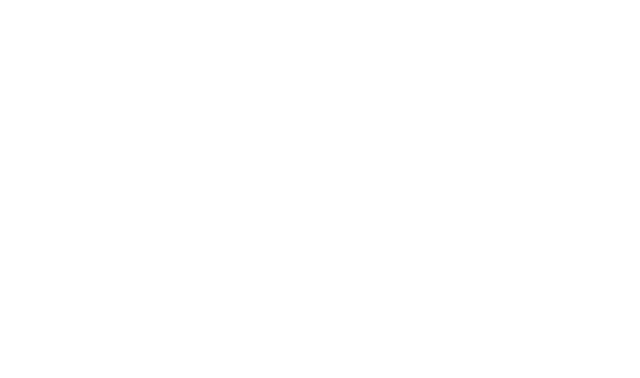
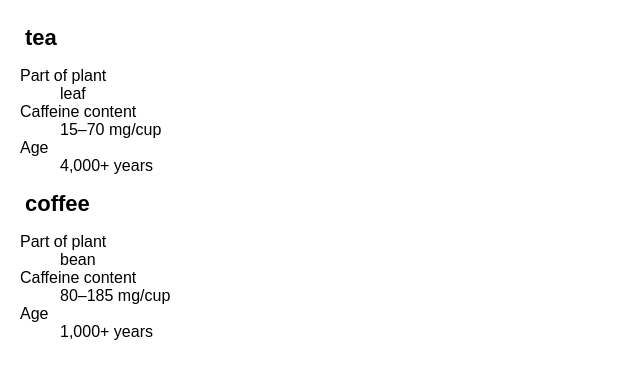
Before and after one commit to Joesepherus/react-learning-new, a React (Create React App) app: page /conditional-rendering-challenge3 in a window 1280 px wide. Before the commit this address had no page. Shown: the top 378 px of the page, without its empty margins (0-640 px from the left). Built offline with nearby package versions, Linux system fonts and the light colour scheme.

Commit message:
Add conditionalRendering.

```diff
--- a/src/App.js
+++ b/src/App.js
@@ -83,6 +83,9 @@
 import PassingProps_Challenge1 from "./passingProps/PassingProps_Challenge1";
 import PassingProps_Challenge2 from "./passingProps/PassingProps_Challenge2";
 import PassingProps_Challenge3 from "./passingProps/PassingProps_Challenge3";
+import ConditionalRendering_Challenge1 from "./conditionalRendering/ConditionalRendering_Challenge1";
+import ConditionalRendering_Challenge2 from "./conditionalRendering/ConditionalRendering_Challenge2";
+import ConditionalRendering_Challenge3 from "./conditionalRendering/ConditionalRendering_Challenge3";
 
 import "./styles.css";
 
@@ -414,6 +417,21 @@
     path: "passing-props-challenge3",
     element: PassingProps_Challenge3,
   },
+  {
+    name: "ConditionalRendering_Challenge1",
+    path: "conditional-rendering-challenge1",
+    element: ConditionalRendering_Challenge1,
+  },
+  {
+    name: "ConditionalRendering_Challenge2",
+    path: "conditional-rendering-challenge2",
+    element: ConditionalRendering_Challenge2,
+  },
+  {
+    name: "ConditionalRendering_Challenge3",
+    path: "conditional-rendering-challenge3",
+    element: ConditionalRendering_Challenge3,
+  },
 ];
 
 // HomePage component that lists all components in cards
--- /dev/null
+++ b/src/conditionalRendering/ConditionalRendering_Challenge1.js
@@ -0,0 +1,20 @@
+function Item({ name, isPacked }) {
+  return (
+    <li className="item">
+      {name} {isPacked ? "✅" : "❌"}
+    </li>
+  );
+}
+
+export default function PackingList() {
+  return (
+    <section>
+      <h1>Sally Ride's Packing List</h1>
+      <ul>
+        <Item isPacked={true} name="Space suit" />
+        <Item isPacked={true} name="Helmet with a golden leaf" />
+        <Item isPacked={false} name="Photo of Tam" />
+      </ul>
+    </section>
+  );
+}
--- /dev/null
+++ b/src/conditionalRendering/ConditionalRendering_Challenge2.js
@@ -0,0 +1,29 @@
+function Item({ name, importance }) {
+  return (
+    <li className="item">
+      {name} {importance > 0 ? `(Importance: ${importance})` : null}
+    </li>
+  );
+}
+
+export default function PackingList() {
+  return (
+    <section>
+      <h1>Sally Ride's Packing List</h1>
+      <ul>
+        <Item
+          importance={9}
+          name="Space suit"
+        />
+        <Item
+          importance={0}
+          name="Helmet with a golden leaf"
+        />
+        <Item
+          importance={6}
+          name="Photo of Tam"
+        />
+      </ul>
+    </section>
+  );
+}
--- /dev/null
+++ b/src/conditionalRendering/ConditionalRendering_Challenge3.js
@@ -0,0 +1,34 @@
+function Drink({ name }) {
+  let plant, caffeine, age;
+  if (name === "tea") {
+    plant = "leaf";
+    caffeine = "15–70 mg/cup";
+    age = "4,000+ years";
+  } else {
+    plant = "bean";
+    caffeine = "80–185 mg/cup";
+    age = "1,000+ years";
+  }
+  return (
+    <section>
+      <h1>{name}</h1>
+      <dl>
+        <dt>Part of plant</dt>
+        <dd>{plant}</dd>
+        <dt>Caffeine content</dt>
+        <dd>{caffeine}</dd>
+        <dt>Age</dt>
+        <dd>{age}</dd>
+      </dl>
+    </section>
+  );
+}
+
+export default function DrinkList() {
+  return (
+    <div>
+      <Drink name="tea" />
+      <Drink name="coffee" />
+    </div>
+  );
+}
```
